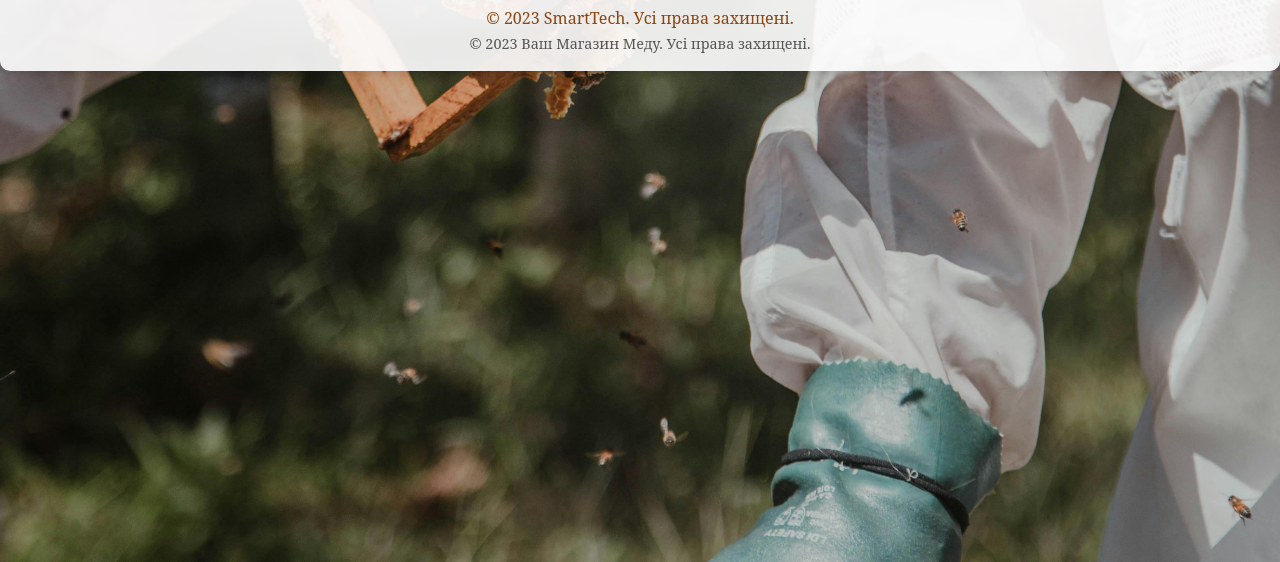
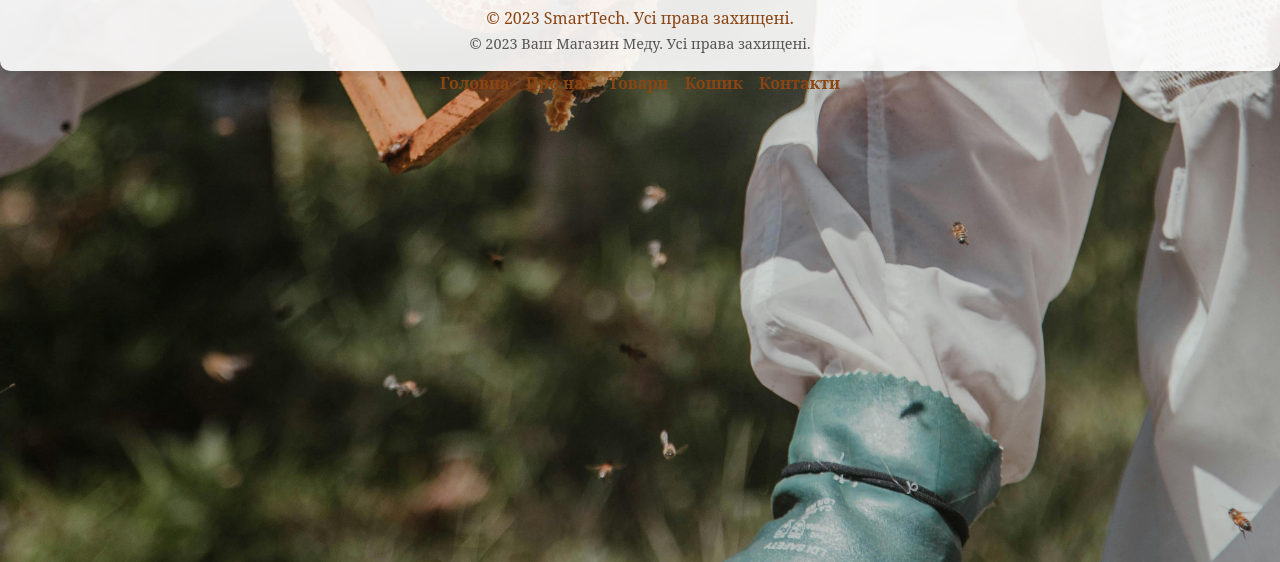
Before and after one commit to revo-lut/smarttech-store, a plain HTML site: page contact.html in a window 1280 px wide. Shown: the part 238-800 px from the top of the page. Drawn offline with Linux system fonts and the light colour scheme.

Commit message:
Update contact.html

```diff
--- a/contact.html
+++ b/contact.html
@@ -36,3 +36,12 @@
   </footer>
 </body>
 </html>
+<nav>
+  <ul class="nav-links">
+    <li><a href="index.html">Головна</a></li>
+    <li><a href="about.html">Про нас</a></li>
+    <li><a href="products.html">Товари</a></li>
+    <li><a href="cart.html">Кошик</a></li>
+    <li><a href="contact.html">Контакти</a></li>
+  </ul>
+</nav>
```
